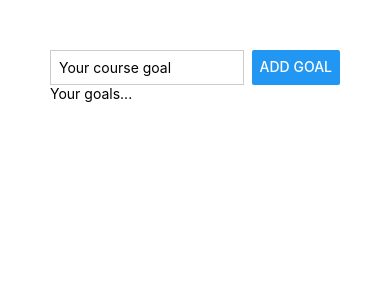
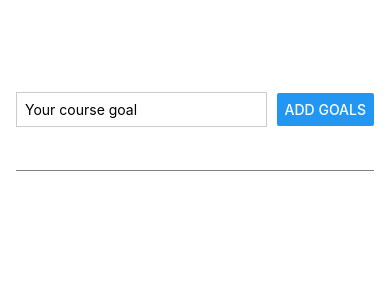
Before and after one commit to mkhmmd17/ReactNative-App, a React Native app: screen / in a window 390 px wide. Shown: the top 300 px of the page. Built offline with nearby package versions, Linux system fonts and the light colour scheme.

Commit message:
State values
[...currentGoals]: Creates a new array with all elements from currentGoals.

```diff
--- a/App.js
+++ b/App.js
@@ -1,14 +1,35 @@
+import { useState } from "react";
 import { StyleSheet, Text, View, Button, TextInput } from "react-native";
 
 export default function App() {
+  const [enteredGoalText, setEnteredGoalText] = useState();
+  const [courseGoals, setCourseGoals] = useState([]);
+
+  function goalInputHandler(enteredText) {
+    setEnteredGoalText(enteredText);
+  }
+
+  function addGoalHandler() {
+    setCourseGoals((currentCourseGoals) => [
+      ...currentCourseGoals,
+      enteredGoalText,
+    ]);
+  }
+
   return (
     <View style={styles.appContainer}>
       <View style={styles.inputContainer}>
-        <TextInput style={styles.textInput} placeholder="Your course goal" />
-        <Button title="Add Goal" />
+        <TextInput
+          style={styles.textInput}
+          placeholder="Your course goal"
+          onChangeText={goalInputHandler}
+        />
+        <Button title="Add Goals" onPress={addGoalHandler} />
       </View>
-      <View>
-        <Text>Your goals...</Text>
+      <View style={styles.goalsContainer}>
+        {courseGoals.map((goal) => (
+          <Text key={goal}>{goal}</Text>
+        ))}
       </View>
     </View>
   );
@@ -16,17 +37,27 @@
 
 const styles = StyleSheet.create({
   appContainer: {
+    flex: 1,
     padding: 50,
+    paddingHorizontal: 16,
   },
   inputContainer: {
+    flex: 1,
     flexDirection: "row",
     justifyContent: "space-between",
+    alignItems: "center",
+    marginBottom: 24,
+    borderBottomWidth: 1,
+    borderBottomColor: "gray",
   },
   textInput: {
     borderWidth: 1,
     borderColor: "#cccccc",
-    width: "80%",
+    width: "70%",
     marginRight: 8,
     padding: 8,
   },
+  goalsContainer: {
+    flex: 5,
+  },
 });
```
